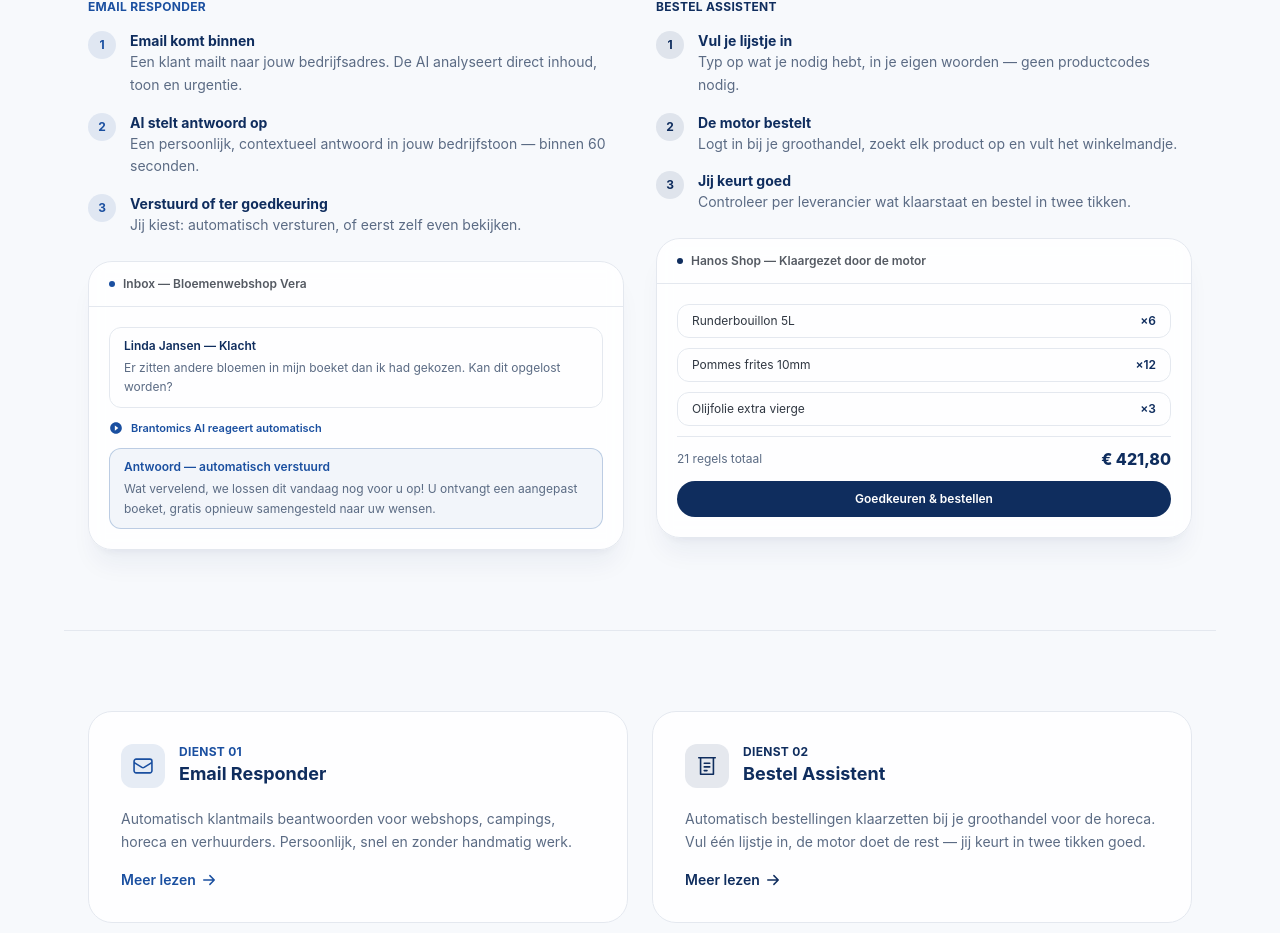
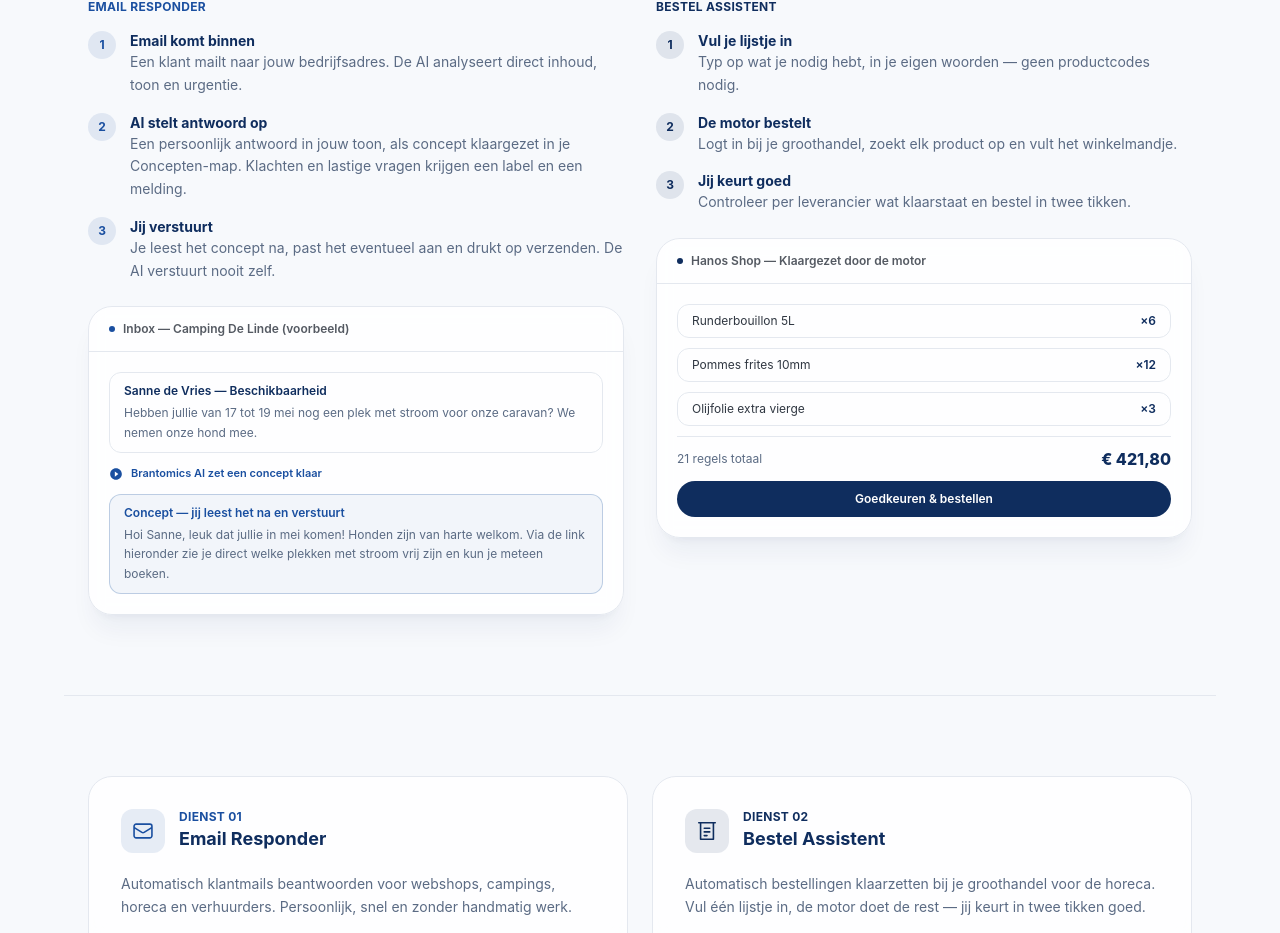
Before and after one commit to bramvanveldhuisen/brantomicsai-website, a React (Vite) app: page / in a window 1280 px wide. Shown: the part 1398-2331 px from the top of the page. Built offline with nearby package versions, Linux system fonts and the light colour scheme.

Commit message:
Onjuiste claims verwijderd: concepten, geen 60 seconden

```diff
--- a/src/components/ProductMockups.tsx
+++ b/src/components/ProductMockups.tsx
@@ -4,26 +4,27 @@ export function InboxMockupCard() {
     <div className="rounded-3xl border border-border bg-white/85 backdrop-blur-sm overflow-hidden shadow-xl shadow-navy/5">
       <div className="flex items-center gap-2 px-5 py-3.5 border-b border-border text-xs font-semibold text-ink/70">
         <span className="size-1.5 rounded-full bg-blue" />
-        Inbox — Bloemenwebshop Vera
+        Inbox — Camping De Linde (voorbeeld)
       </div>
       <div className="p-5 space-y-3">
         <div className="rounded-xl border border-border px-3.5 py-2.5">
-          <div className="text-xs font-semibold text-navy mb-1">Linda Jansen — Klacht</div>
+          <div className="text-xs font-semibold text-navy mb-1">Sanne de Vries — Beschikbaarheid</div>
           <div className="text-xs text-muted leading-relaxed">
-            Er zitten andere bloemen in mijn boeket dan ik had gekozen. Kan dit opgelost worden?
+            Hebben jullie van 17 tot 19 mei nog een plek met stroom voor onze caravan? We nemen
+            onze hond mee.
           </div>
         </div>
         <div className="flex items-center gap-2 text-[11px] font-semibold text-blue">
           <svg width="14" height="14" viewBox="0 0 24 24" fill="currentColor">
             <path d="M12 2C6.48 2 2 6.48 2 12s4.48 10 10 10 10-4.48 10-10S17.52 2 12 2zm-2 14.5v-9l6 4.5-6 4.5z" />
           </svg>
-          Brantomics AI reageert automatisch
+          Brantomics AI zet een concept klaar
         </div>
         <div className="rounded-xl border border-blue/25 bg-blue/5 px-3.5 py-2.5">
-          <div className="text-xs font-semibold text-blue mb-1">Antwoord — automatisch verstuurd</div>
+          <div className="text-xs font-semibold text-blue mb-1">Concept — jij leest het na en verstuurt</div>
           <div className="text-xs text-muted leading-relaxed">
-            Wat vervelend, we lossen dit vandaag nog voor u op! U ontvangt een aangepast boeket,
-            gratis opnieuw samengesteld naar uw wensen.
+            Hoi Sanne, leuk dat jullie in mei komen! Honden zijn van harte welkom. Via de link
+            hieronder zie je direct welke plekken met stroom vrij zijn en kun je meteen boeken.
           </div>
         </div>
       </div>
--- a/src/pages/Diensten.tsx
+++ b/src/pages/Diensten.tsx
@@ -30,9 +30,9 @@ export function Diensten() {
             <div className="text-xs font-bold uppercase tracking-wide text-blue mb-2">Dienst 01</div>
             <h2 className="text-2xl md:text-3xl font-extrabold text-navy tracking-tight mb-4">Email Responder</h2>
             <p className="text-muted leading-relaxed mb-6">
-              Elke inkomende klantmail wordt automatisch beantwoord in jouw naam — met de juiste
-              toon, de juiste informatie en een menselijk gevoel. Jij beslist of je de AI volledig
-              laat sturen of elke reactie eerst goedkeurt.
+              Voor elke inkomende klantmail staat een concept-antwoord klaar in jouw naam, met de
+              juiste toon en de juiste informatie. Jij leest het na en verstuurt het zelf. De AI
+              verstuurt nooit uit zichzelf.
             </p>
 
             <div className="mb-6">
@@ -46,7 +46,8 @@ export function Diensten() {
             <ul className="space-y-3 mb-8">
               <CheckItem>
                 <strong className="text-navy">Nooit meer een email laten liggen</strong> — de AI
-                beantwoordt dag en nacht, ook in het weekend en tijdens vakanties.
+                zet ook in het weekend en op drukke dagen concepten voor je klaar, zodat antwoorden
+                nog maar een kwestie van nalezen en versturen is.
               </CheckItem>
               <CheckItem>
                 <strong className="text-navy">Consistent merkgeluid</strong> — elke reactie past
@@ -57,9 +58,9 @@ export function Diensten() {
                 investeren in je werk, klanten of groei.
               </CheckItem>
               <CheckItem>
-                <strong className="text-navy">Jij behoudt altijd de regie</strong> — stel in welke
-                emails automatisch verstuurd worden en welke eerst ter controle aan jou worden
-                aangeboden.
+                <strong className="text-navy">Jij behoudt altijd de regie</strong> — niets gaat de deur uit zonder
+                dat jij op verzenden drukt. Klachten, annuleringen en groepsvragen krijgen een
+                label en een melding.
               </CheckItem>
             </ul>
 
--- a/src/pages/Home.tsx
+++ b/src/pages/Home.tsx
@@ -111,17 +111,17 @@ export function Home() {
                 <div>
                   <div className="text-sm font-bold text-navy">AI stelt antwoord op</div>
                   <p className="text-sm text-muted leading-relaxed">
-                    Een persoonlijk, contextueel antwoord in jouw bedrijfstoon — binnen 60
-                    seconden.
+                    Een persoonlijk antwoord in jouw toon, als concept klaargezet in je
+                    Concepten-map. Klachten en lastige vragen krijgen een label en een melding.
                   </p>
                 </div>
               </div>
               <div className="flex gap-3.5">
                 <div className="size-7 shrink-0 rounded-full bg-blue/10 text-blue text-xs font-bold flex items-center justify-center">3</div>
                 <div>
-                  <div className="text-sm font-bold text-navy">Verstuurd of ter goedkeuring</div>
+                  <div className="text-sm font-bold text-navy">Jij verstuurt</div>
                   <p className="text-sm text-muted leading-relaxed">
-                    Jij kiest: automatisch versturen, of eerst zelf even bekijken.
+                    Je leest het concept na, past het eventueel aan en drukt op verzenden. De AI verstuurt nooit zelf.
                   </p>
                 </div>
               </div>
--- a/src/pages/Prijzen.tsx
+++ b/src/pages/Prijzen.tsx
@@ -57,7 +57,6 @@ export function Prijzen() {
             cta="Jaarlijks starten — bespaar €360"
             ctaHref="/contact"
             featured
-            badge="Meest populair"
           />
           <PricingCard
             plan="Jaarlijks vooruit"
```
